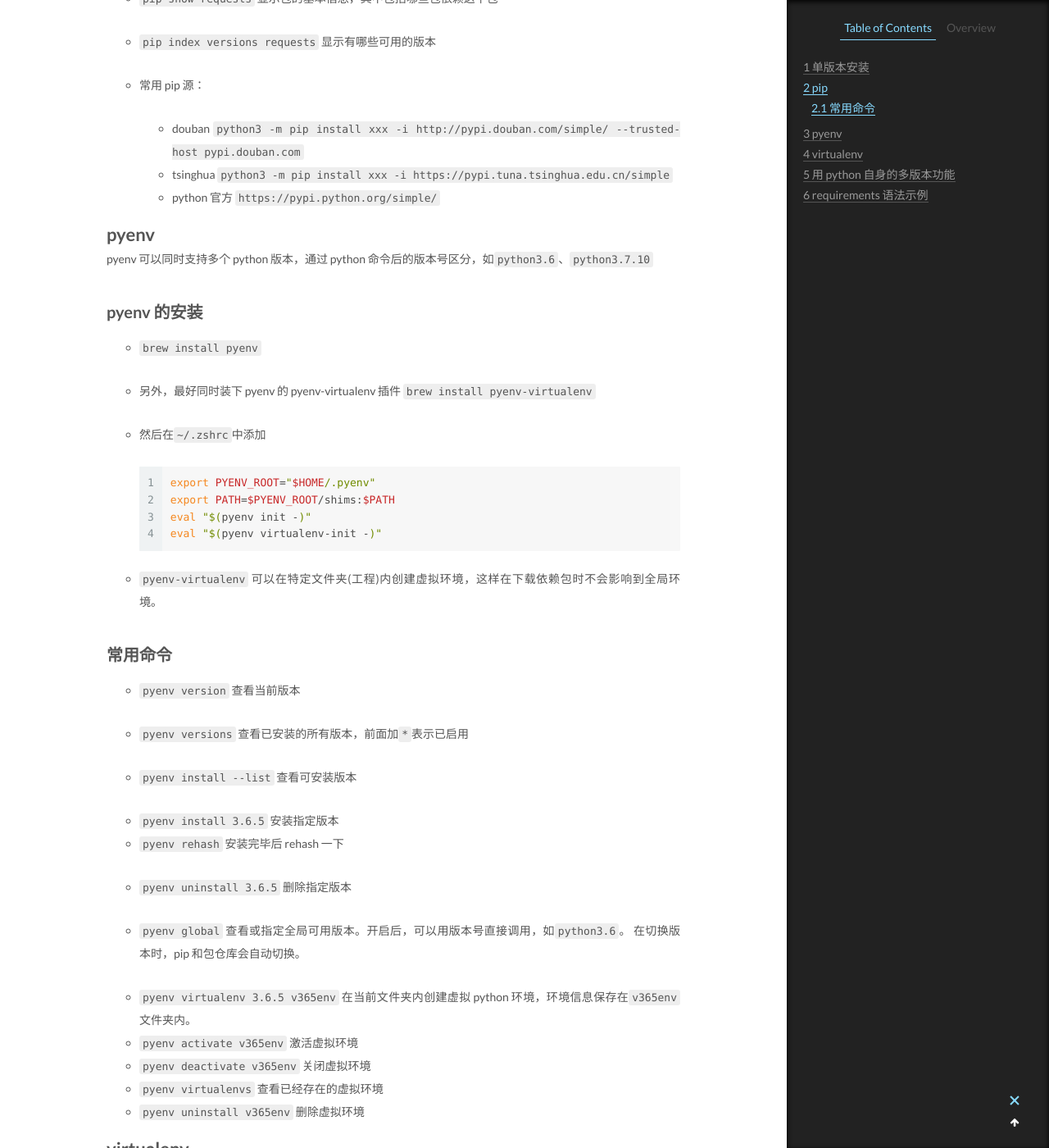
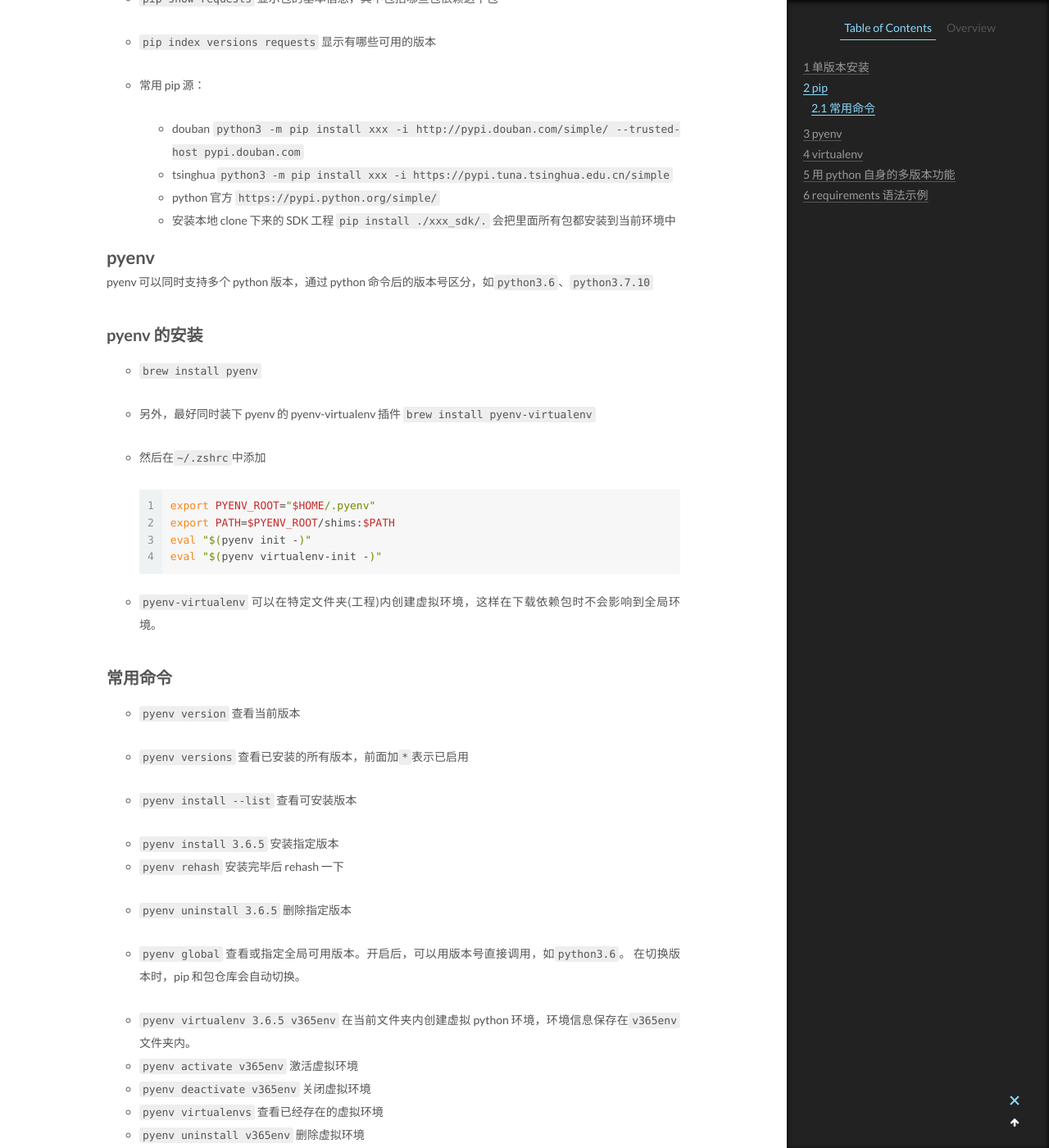
Before and after one commit to CodeHunter2006/CodeHunter2006.github.io, a Jekyll site: the page built from _posts/2022-08-16-Python_ENV.md, in a window 1280 px wide and 1400 px high, scrolled down 1632 px. Shown: the whole window at 82% size. Built offline with Jekyll 4.4.1, drawn with Linux system fonts in a browser that asks for light colours.

Commit message:
doc: add contents

```diff
--- a/_posts/2022-08-16-Python_ENV.md
+++ b/_posts/2022-08-16-Python_ENV.md
@@ -58,6 +58,8 @@ pip 用于各种包的安装，随 python 版本变更，可执行程序名称
     `python3 -m pip install xxx -i https://pypi.tuna.tsinghua.edu.cn/simple`
   - python 官方
     `https://pypi.python.org/simple/`
+  - 安装本地 clone 下来的 SDK 工程
+    `pip install ./xxx_sdk/.` 会把里面所有包都安装到当前环境中
 
 # pyenv
 
```
